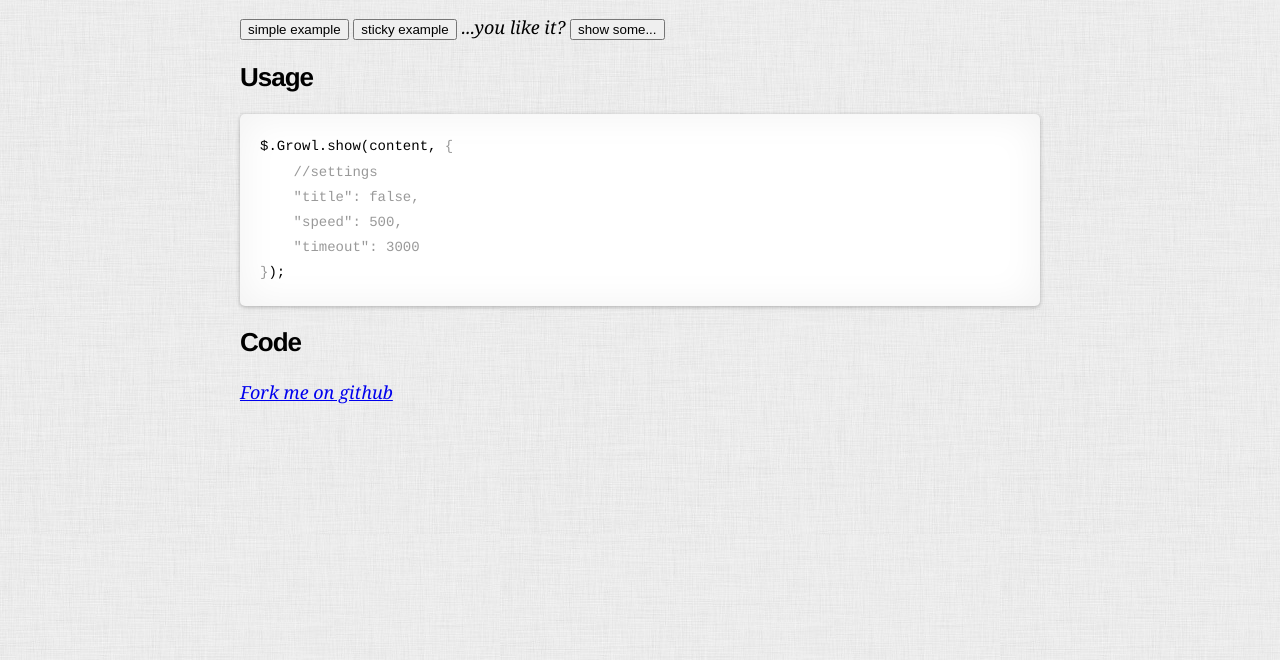
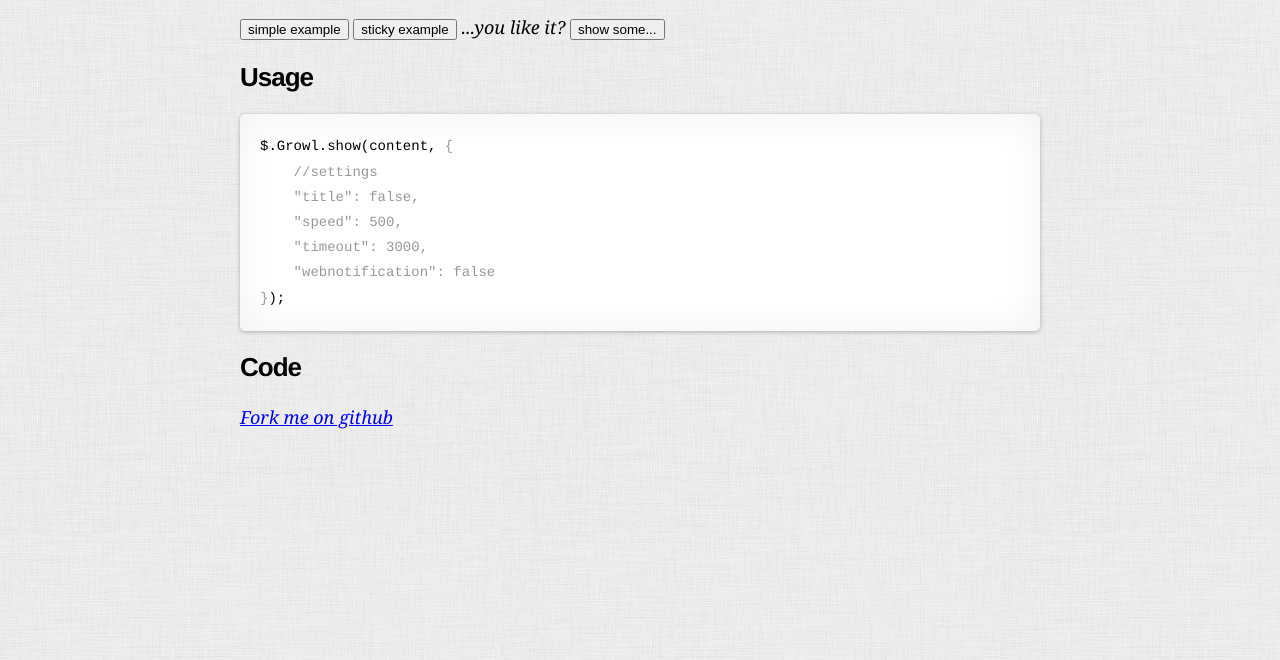
Before and after one commit to aheinze/Growl, a plain HTML site: page index.html in a window 1280 px wide. Both pictures are taken after a click on the button "sticky example". Shown: the part 132-792 px from the top of the page. Drawn offline with Linux system fonts and the light colour scheme.

Commit message:
webnotification as a parameter

```diff
--- a/index.html
+++ b/index.html
@@ -53,7 +53,8 @@ $.Growl.show(content, <span style="color:#999;">{
     //settings
     "title": false,
     "speed": 500,
-    "timeout": 3000
+    "timeout": 3000,
+    "webnotification": false
 }</span>);
 </pre>
 			</p>
--- a/js/growl.js
+++ b/js/growl.js
@@ -10,13 +10,11 @@
 
   $.Growl = {
 
-    html5: true,
-
     show: function(message, options){
 
       var options = options || {};
 
-      if(this.html5 && window["webkitNotifications"]){
+      if(options.webnotification && window["webkitNotifications"]){
 
         if (webkitNotifications.checkPermission() === 0) {
 
```
